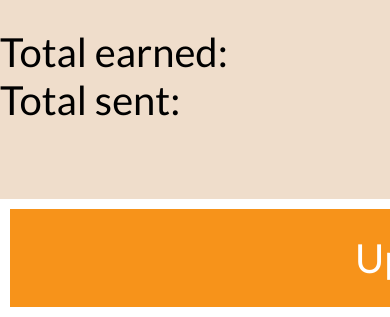
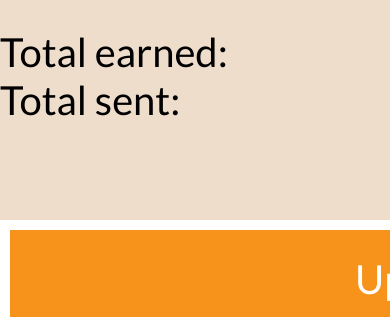
Before and after one commit to mkreiser/WaffleTracker, a plain HTML site: page index.html in a window 390 px wide. Shown: the part 680-997 px from the top of the page. After the commit the page ends 844 px from the top, so only its background shows below. Drawn offline with Linux system fonts and the light colour scheme; no server answers; a script that the page names is missing.

Commit message:
alpha 2c

```diff
--- a/index.html
+++ b/index.html
@@ -54,12 +54,15 @@
 					<div>Total earned: <span id="totalEarned"></span></div>
 					<div>Total sent: <span id="totalSent"></span></div>
 				</div>
+
+				<div class="info" id="wInfo">
+					<div>BTC Amount: <span id="bitAm"></span></div>
+					<div>USD Equiv: <span id="usdAm"></span></div>
+				</div>
+
 			</div>
 
-			<div class="info" id="wInfo">
-				<div>BTC Amount: <span id="bitAm"></span></div>
-				<div>USD Equiv: <span id="usdAm"></span></div>
-			</div>
+
 
 
 
--- a/styles.css
+++ b/styles.css
@@ -71,6 +71,7 @@ a {
 	border-width: 10px;
 	border-style: solid;
 	border-color: #FFFFFF;
-	position: relative;
-	top: 175px;
+	position: fixed;
+	top:850px;
+	width: 770px;
 }
```
